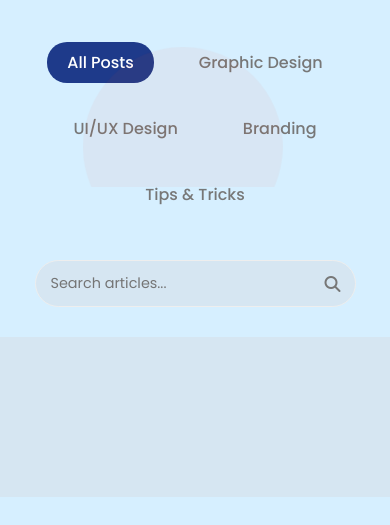
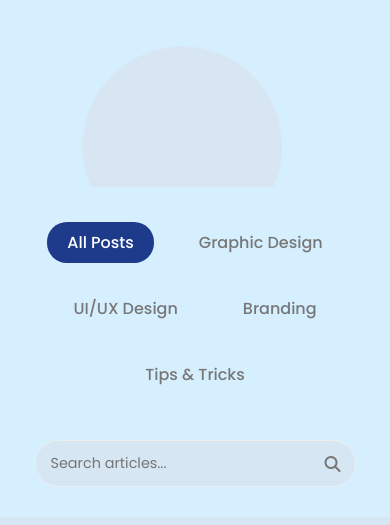
Before and after one commit to Oscah-jay/pure-uxels, a website: page blog.html in a window 390 px wide. Shown: the part 319-844 px from the top of the page. Drawn offline with Linux system fonts and the light colour scheme; no server answers.

Commit message:
update filter section

```diff
--- a/styles/blog.css
+++ b/styles/blog.css
@@ -15,7 +15,6 @@
   .blog-filter {
     padding: 30px 0;
     background-color: var(--background);
-    margin-top: -80px;
   }
 
   .blog-filter .container {
@@ -416,7 +415,6 @@
     .blog-filter .container {
       flex-direction: column;
       align-items: stretch;
-      margin-top: -100px;
     }
 
     .search-container {
```
